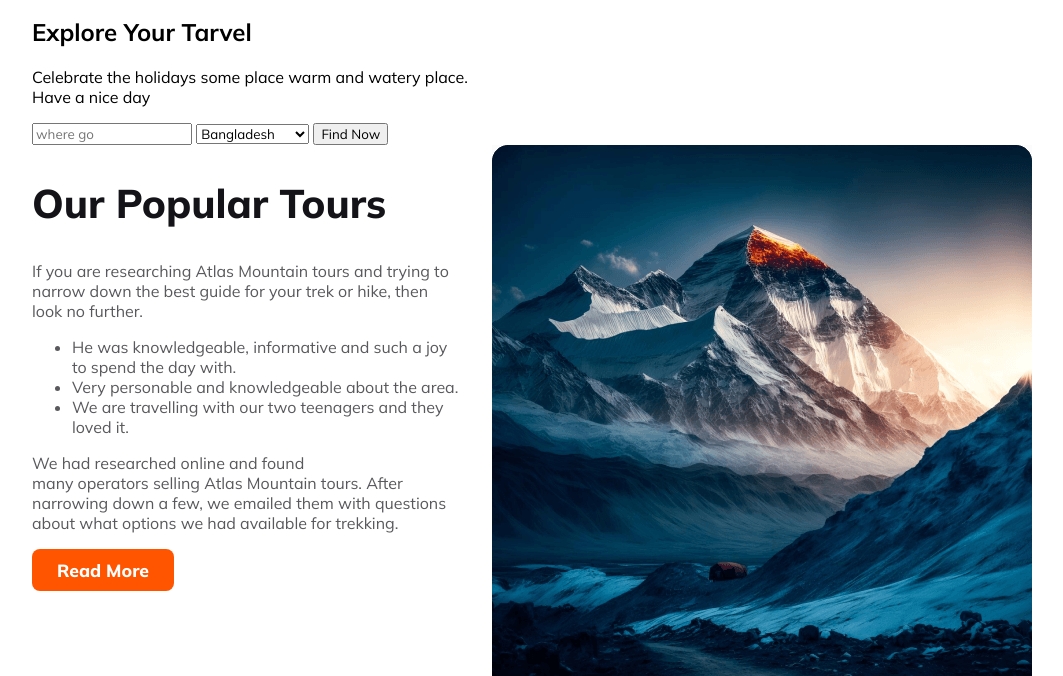
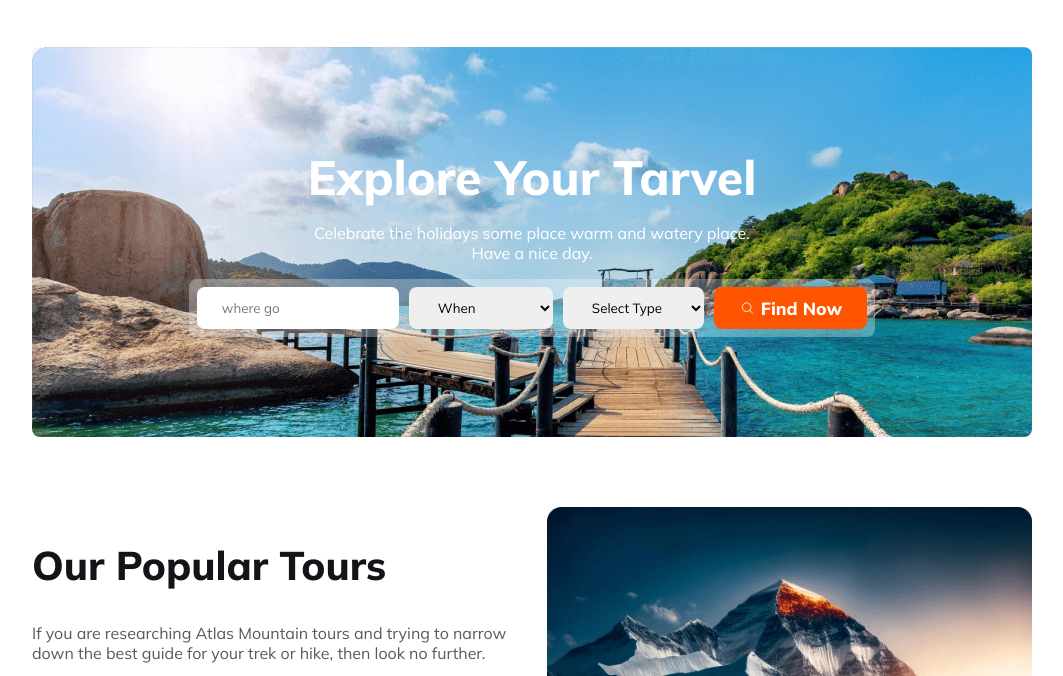
Before and after one commit to rahmanislam05/tarvel-zone-website, a plain HTML site: page index.html in a window 1280 px wide. Shown: the part 63-739 px from the top of the page, without its empty margins (108-1171 px from the left). Drawn offline with Linux system fonts and the light colour scheme.

Commit message:
file add

```diff
--- a/index.html
+++ b/index.html
@@ -25,20 +25,29 @@
             </div>
         </nav>
         <!-- our popular tours section start  -->
+        <div class="banner">
             <div class="banner-container">
                 <h2 class="banner-title">Explore Your Tarvel</h2>
-            <p>Celebrate the holidays some place warm and watery place. <br>Have a nice day</p>
-            <div>
+                <p>Celebrate the holidays some place warm and watery place. <br>Have a nice day.</p>
+                <div class="banner-input">
                     <input type="text" placeholder="where go">
-                <select name=" when" id="">
+                    <select name="place" required>
+                        <option value="hidden item">When</option>
                         <option value="bangladesh">Bangladesh</option>
                         <option value="bandarban">Bandarban</option>
                         <option value="kashmir">Kashmir</option>
                         <option value="maldives">Maldives</option>
-                    <option value="Indonesia">Indonesia</option>
-                    <option value="nort america">North America</option>
                     </select>
-                <button>Find Now</button>
+                    <select name="" id="">
+                        <option value="hidden">Select Type</option>
+                        <option value="Flight">Flight</option>
+                        <option value="bus">Bus</option>
+                        <option value="train">Train</option>
+                    </select>
+                    <button class="common-btn">
+                        <img src="./images/Frame (1).svg" height="14px" width="17px" alt=""> Find Now
+                    </button>
+                </div>
             </div>
         </div>
     </header>
@@ -60,6 +69,16 @@
                 <img src="./images/Rectangle 4.png" alt="">
             </div>
         </section>
+        <!-- Choose Your Destination start -->
+        <section>
+            <div>
+                <h3>Choose Your Destination</h3>
+                <p>Festivals and parties are interesting moments in order to discover the culture of a country. Be there when i's the most lively and you will loved your experience. Make those events the highlight of your trip.</p>
+            </div>
+            <div>
+
+            </div>
+        </section>
     </main>
     <footer></footer>
 </body>
--- a/styles/style.css
+++ b/styles/style.css
@@ -1,15 +1,20 @@
 @import url('https://fonts.googleapis.com/css2?family=Mulish:wght@400;600;700;800&display=swap');
+
 /* shered style */
 * {
     font-family: 'Mulish', sans-serif;
 }
-header,main {
+
+header,
+main {
     max-width: 1000px;
     margin: 0 auto;
 }
+
 .common-color {
     color: rgba(19, 19, 24, 0.70);
 }
+
 .common-btn {
     border-radius: 8px;
     background: #FF5400;
@@ -19,6 +24,7 @@ header,main {
     border: 0;
     padding: 10px 25px;
 }
+
 .common-font {
     color: #FF5400;
 }
@@ -36,7 +42,8 @@ nav {
     display: flex;
     gap: 8px;
 }
-.nav-left img{
+
+.nav-left img {
     width: 60px;
     height: 50px;
 }
@@ -59,12 +66,50 @@ nav {
     color: #424247;
     font-weight: 700;
 }
-.nav-right a:hover{
+
+.nav-right a:hover {
     color: #FF5400;
 }
+
 /* banner section start */
+.banner {
+    background-image:url('../images/Group\ 13\ \(1\)\ \(1\).png');
+    width: 100%;
+    border-radius: 8px;
+    object-fit: cover;
+    margin: 50px 0 70px;
+}
 
+.banner-container {
+    text-align: center;
+    padding: 100px 0;
 
+}
+
+.banner-title {
+    color: #FFF;
+    font-size: 3rem;
+    font-weight: 800;
+    margin: 0;
+}
+
+.banner-container p {
+    color: #FFF;
+    font-weight: 400;
+}
+.banner-input{
+    display: inline-flex;
+    justify-content: center;
+    gap: 10px;
+    padding: 8px;
+    background: rgba(255, 255, 255, 0.30);
+    border-radius: 8px;
+}
+.banner input,select{
+    border: 0;
+    padding: 10px 25px;
+    border-radius: 8px;
+}
 /* our popular tours start  */
 .popular {
     display: flex;
@@ -76,20 +121,12 @@ nav {
     font-size: 2.50rem;
     font-weight: 800;
 }
-
-
-
-
-
-
-
-
-
-/* responsive with mobile device */
-@media screen and (max-width:600px) {
-    nav,
-    .popular
-    {
-        flex-direction: column;
-    }
+.popular-content{
+    width: 50%;
 }
+.popular-img{
+    width: 50%;
+}
+.popular-img img{
+    width: 100%;
+}
```
Also changed, not shown: images/Frame (1).svg (added), images/Frame.svg (added). Lines whose indentation alone changed are shown as unchanged.
